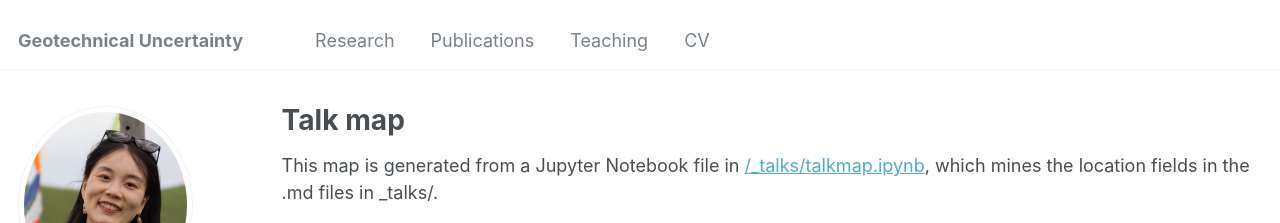
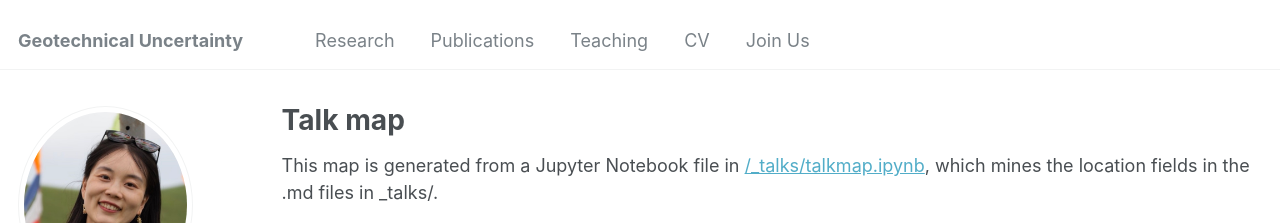
Before and after one commit to kqceeli/kqceeli.github.io, a Jekyll site: the page built from _pages/talkmap.html, in a window 1280 px wide. Shown: the top 223 px of the page. Built offline with Jekyll 4.4.1, drawn with Linux system fonts in a browser that asks for light colours; nearby versions of some CDN libraries; some web fonts are replaced.

Commit message:
Update navigation.yml

```diff
--- a/_data/navigation.yml
+++ b/_data/navigation.yml
@@ -19,6 +19,9 @@ main:
   - title: "CV"
     url: /cv/
 
+  - title: "Join Us"
+    url: /join-us/
+
   # - title: "Blog Posts"
   #   url: /year-archive/
 
```
